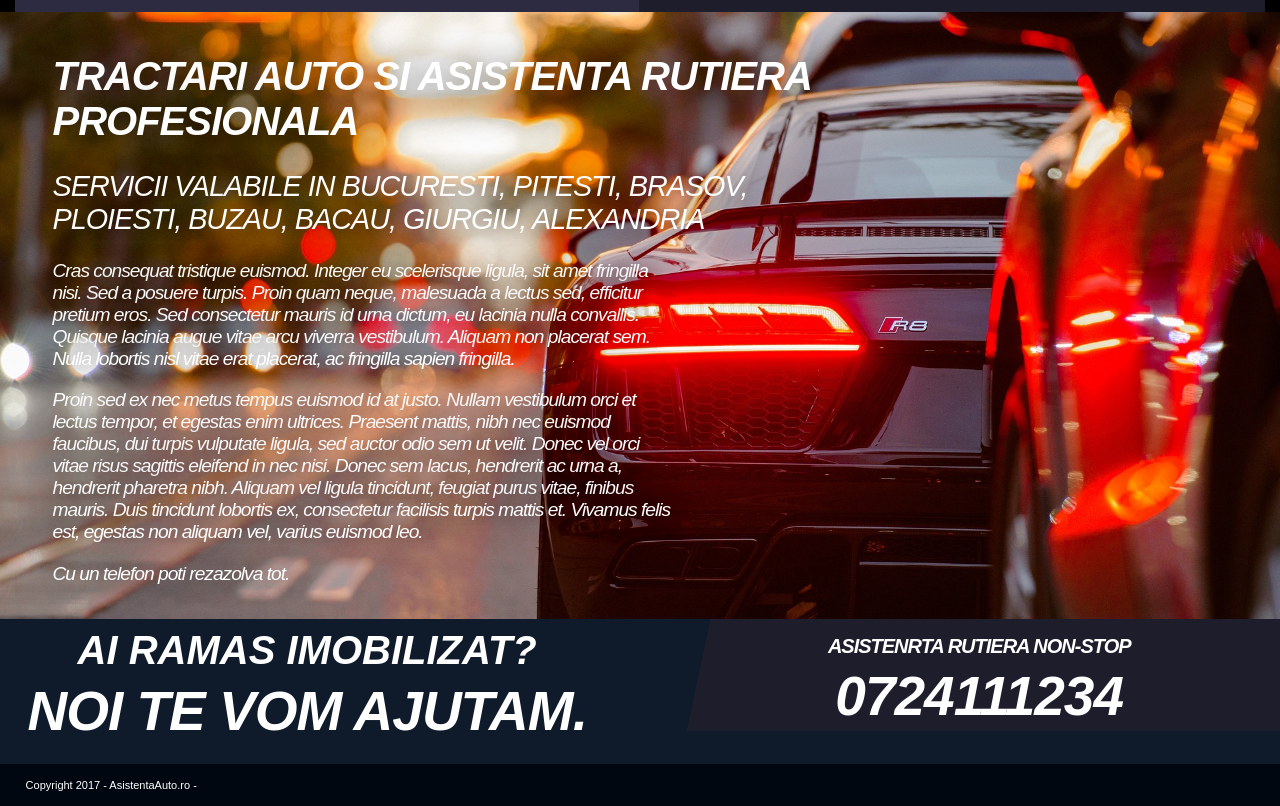
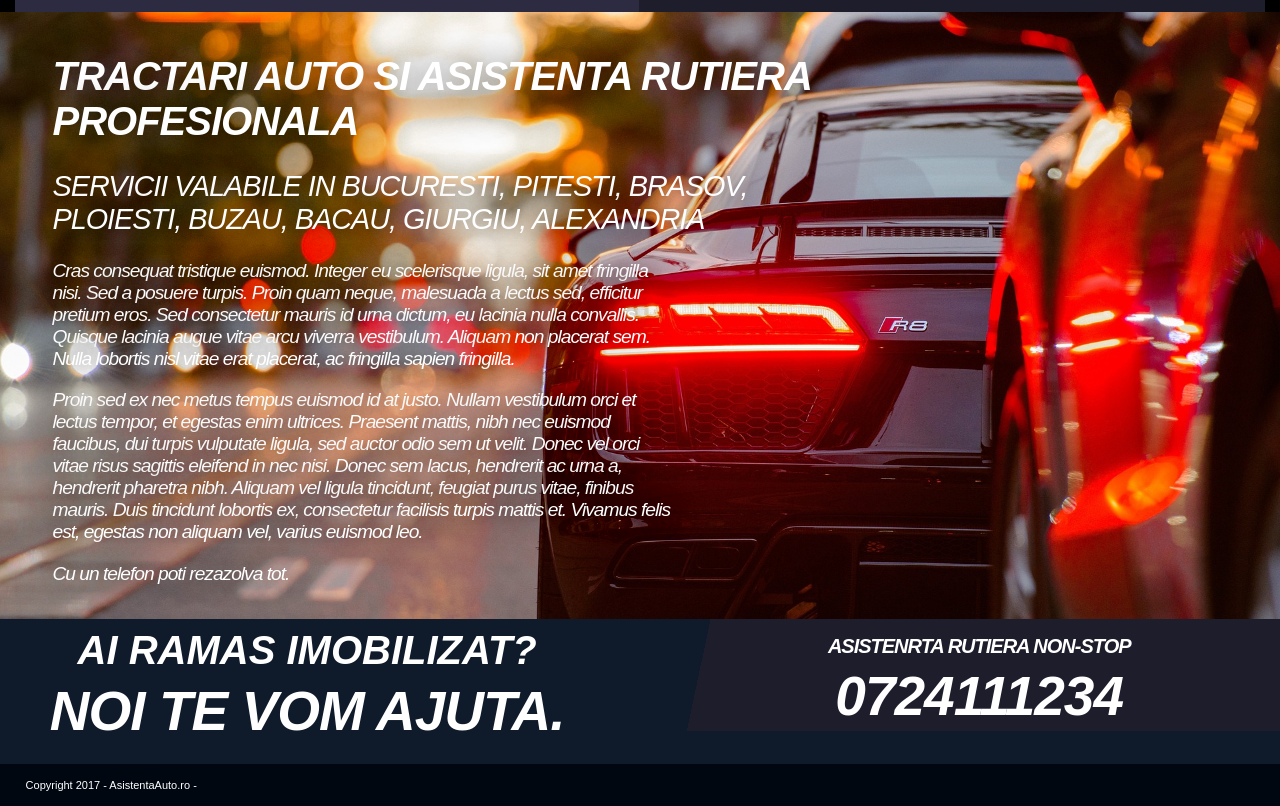
Before and after one commit to mincugeorge/ThWeb, a plain HTML site: page index.html in a window 1280 px wide. Shown: the part 1188-1994 px from the top of the page. Drawn offline with Linux system fonts and the light colour scheme.

Commit message:
Update index.html

```diff
--- a/index.html
+++ b/index.html
@@ -110,7 +110,7 @@
 	<div class="aside_left">
 		<div class="title">Ai ramas imobilizat?<br><br>
 		</div>
-		<div class="animatie">Noi te vom ajutam.</div>
+		<div class="animatie">Noi te vom ajuta.</div>
 		<br>
 	</div>
 
```
